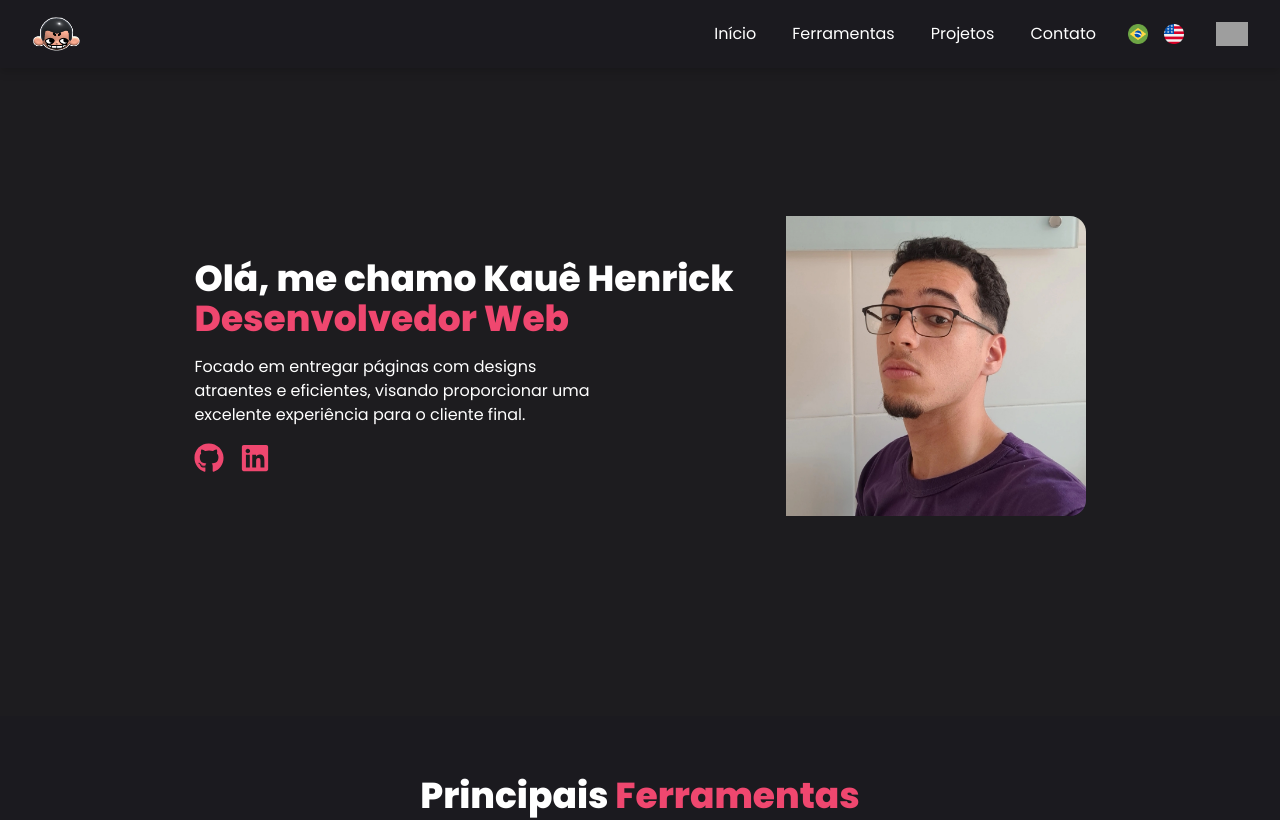
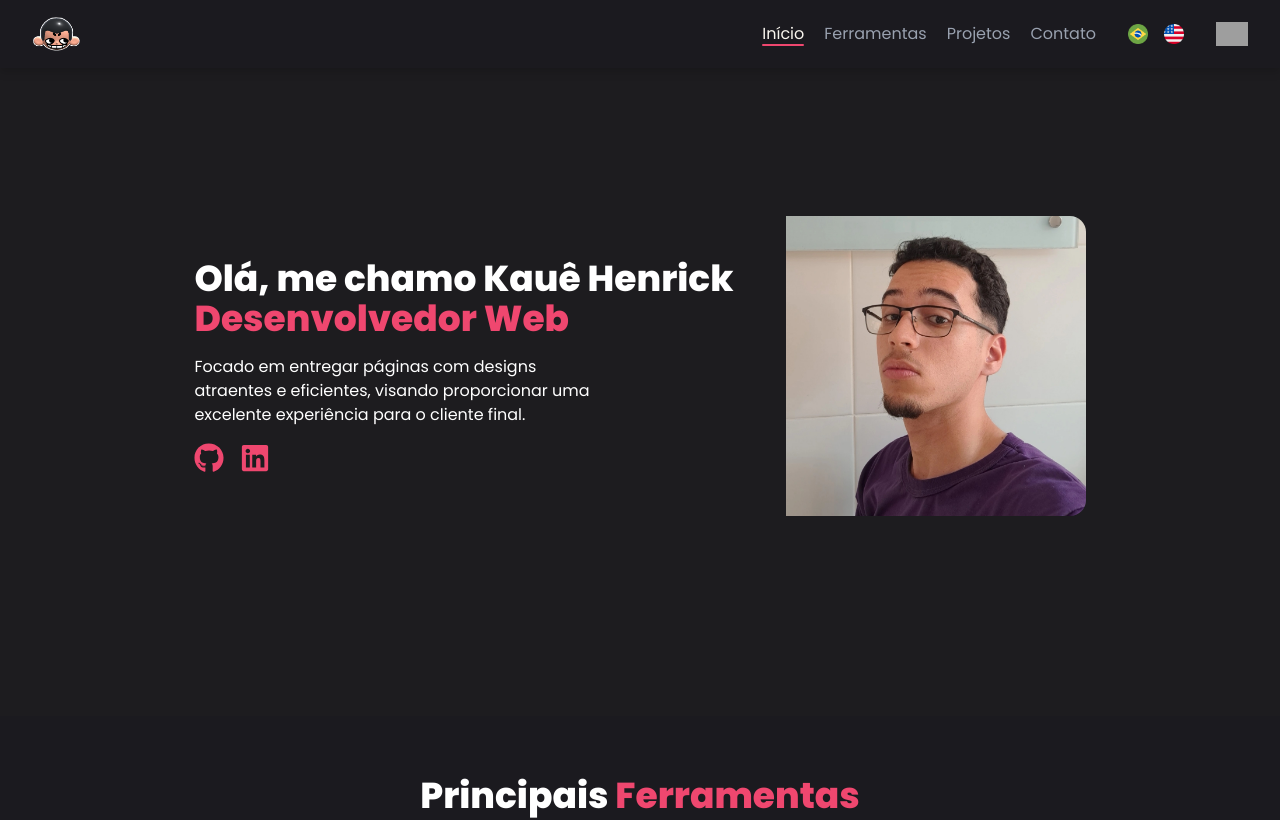
Before and after one commit to kauehenrick/portfolio, a React (Vite) app: page / in a window 1280 px wide. Shown: the top 820 px of the page. Built offline with nearby package versions, Linux system fonts and the light colour scheme; no server answers; grey boxes are pictures that could not be loaded.

Commit message:
feat: navigation finished

```diff
--- a/package.json
+++ b/package.json
@@ -12,6 +12,7 @@
   "dependencies": {
     "@emailjs/browser": "^4.4.1",
     "@tailwindcss/vite": "^4.0.1",
+    "aos": "^2.3.4",
     "prop-types": "^15.8.1",
     "react": "^18.3.1",
     "react-dom": "^18.3.1",
--- a/src/components/ContactForm.jsx
+++ b/src/components/ContactForm.jsx
@@ -1,6 +1,6 @@
+import emailjs from '@emailjs/browser';
+import { useRef } from 'react';
 import { useForm } from "react-hook-form";
-import { useRef } from 'react';
-import emailjs from '@emailjs/browser';
 import { toast } from 'sonner';
 const serviceId = import.meta.env.VITE_SERVICE_ID;
 const templateId = import.meta.env.VITE_TEMPLATE_ID;
--- a/src/components/Project.jsx
+++ b/src/components/Project.jsx
@@ -23,7 +23,7 @@ export default function Project({ ProjectTitle, ProjectSubtitle, ProjectDescript
           }))}
         </div>
 
-        <footer className="flex flex-row-reverse justify-between items-center text-sm mt-9">
+        <footer className="flex flex-row-reverse justify-between items-center text-sm mt-11">
           {SeeMoreLink
             ? <a className="flex items-center gap-2 cursor-pointer" href={SeeMoreLink} target="blank">
               <p>Ver mais</p>
--- a/src/index.css
+++ b/src/index.css
@@ -13,6 +13,10 @@
   box-sizing: border-box;
 }
 
+html {
+  scroll-behavior: smooth;
+}
+
 body {
   background-color: #1b1a1f;
   color: #ffffff;
--- a/src/routes/Home.jsx
+++ b/src/routes/Home.jsx
@@ -1,21 +1,28 @@
+import { FaGithub, FaLinkedin } from "react-icons/fa6";
+import brasilLogoImg from "../assets/brasil.png";
+import contactImg from "../assets/contact-image.jpeg";
+import figmaLogoImg from "../assets/figma.png";
 import headerLogoImg from "../assets/header-logo.png";
 import kauePictureImg from "../assets/kaue-picture.jpg";
+import nodejsLogoImg from "../assets/nodejs.png";
+import postgresqlLogoImg from "../assets/postgresql.png";
+import reactjsLogoImg from "../assets/reactjs.png";
+import sunLogoImg from "../assets/sol.png";
+import tailwindLogoImg from "../assets/tailwindcss.png";
 import typescriptLogoImg from "../assets/typescript.png";
-import figmaLogoImg from "../assets/figma.png";
-import nodejsLogoImg from "../assets/nodejs.png";
-import reactjsLogoImg from "../assets/reactjs.png";
-import tailwindLogoImg from "../assets/tailwindcss.png";
-import postgresqlLogoImg from "../assets/postgresql.png";
-import brasilLogoImg from "../assets/brasil.png";
 import euaLogoImg from "../assets/usa.png";
-import sunLogoImg from "../assets/sol.png";
-import contactImg from "../assets/contact-image.jpeg";
-import { FaGithub, FaLinkedin } from "react-icons/fa6";
-import SkillItem from "../components/SkillItem";
 import ContactForm from "../components/ContactForm";
 import ProjectsSection from "../components/ProjectsSection";
+import SkillItem from "../components/SkillItem";
+import { useState } from "react";
 
 export default function Home() {
+  const [selectedLink, setSelectedLink] = useState("inicio");
+
+  const handleClick = (link) => {
+    setSelectedLink(link);
+  };
+
   return (
     <>
       <header className="bg-primary-black fixed top-0 z-10 w-full flex items-center justify-between px-8 py-4 drop-shadow-lg">
@@ -23,11 +30,51 @@ export default function Home() {
 
         <div className="flex gap-8">
           <nav>
-            <ul className="flex gap-9">
-              <li><a href="#">Início</a></li>
-              <li><a href="#ferramentas">Ferramentas</a></li>
-              <li><a href="#projetos">Projetos</a></li>
-              <li><a href="#contato">Contato</a></li>
+            <ul className="flex gap-5">
+              <li
+                className={`hover:text-white transition-colors relative ${selectedLink === 'inicio' ? 'text-primary-white' : 'text-gray-400'
+                  }`}
+              >
+                <a href="#" onClick={() => handleClick('inicio')}>
+                  Início
+                </a>
+                {selectedLink === 'inicio' && (
+                  <span className="absolute bottom-0 left-0 w-full h-0.5 rounded-full bg-primary-pink"></span>
+                )}
+              </li>
+              <li
+                className={`hover:text-white transition-colors relative ${selectedLink === 'ferramentas' ? 'text-primary-white' : 'text-gray-400'
+                  }`}
+              >
+                <a href="#ferramentas" onClick={() => handleClick('ferramentas')}>
+                  Ferramentas
+                </a>
+                {selectedLink === 'ferramentas' && (
+                  <span className="absolute bottom-0 left-0 w-full h-0.5 rounded-full bg-primary-pink"></span>
+                )}
+              </li>
+              <li
+                className={`hover:text-white transition-colors relative ${selectedLink === 'projetos' ? 'text-primary-white' : 'text-gray-400'
+                  }`}
+              >
+                <a href="#projetos" onClick={() => handleClick('projetos')}>
+                  Projetos
+                </a>
+                {selectedLink === 'projetos' && (
+                  <span className="absolute bottom-0 left-0 w-full h-0.5 rounded-full bg-primary-pink"></span>
+                )}
+              </li>
+              <li
+                className={`hover:text-white transition-colors relative ${selectedLink === 'contato' ? 'text-primary-white' : 'text-gray-400'
+                  }`}
+              >
+                <a href="#contato" onClick={() => handleClick('contato')}>
+                  Contato
+                </a>
+                {selectedLink === 'contato' && (
+                  <span className="absolute bottom-0 left-0 w-full h-0.5 rounded-full bg-primary-pink"></span>
+                )}
+              </li>
             </ul>
           </nav>
 
@@ -88,7 +135,6 @@ export default function Home() {
 
       <footer className="bg-primary-pink h-12 flex">
         <p className="m-auto">Feito com ❤︎ por Kauê Henrick</p>
-
       </footer>
     </>
   )
```
Also changed, not shown: 1 other file (tests, documents, lock files or other folders).
